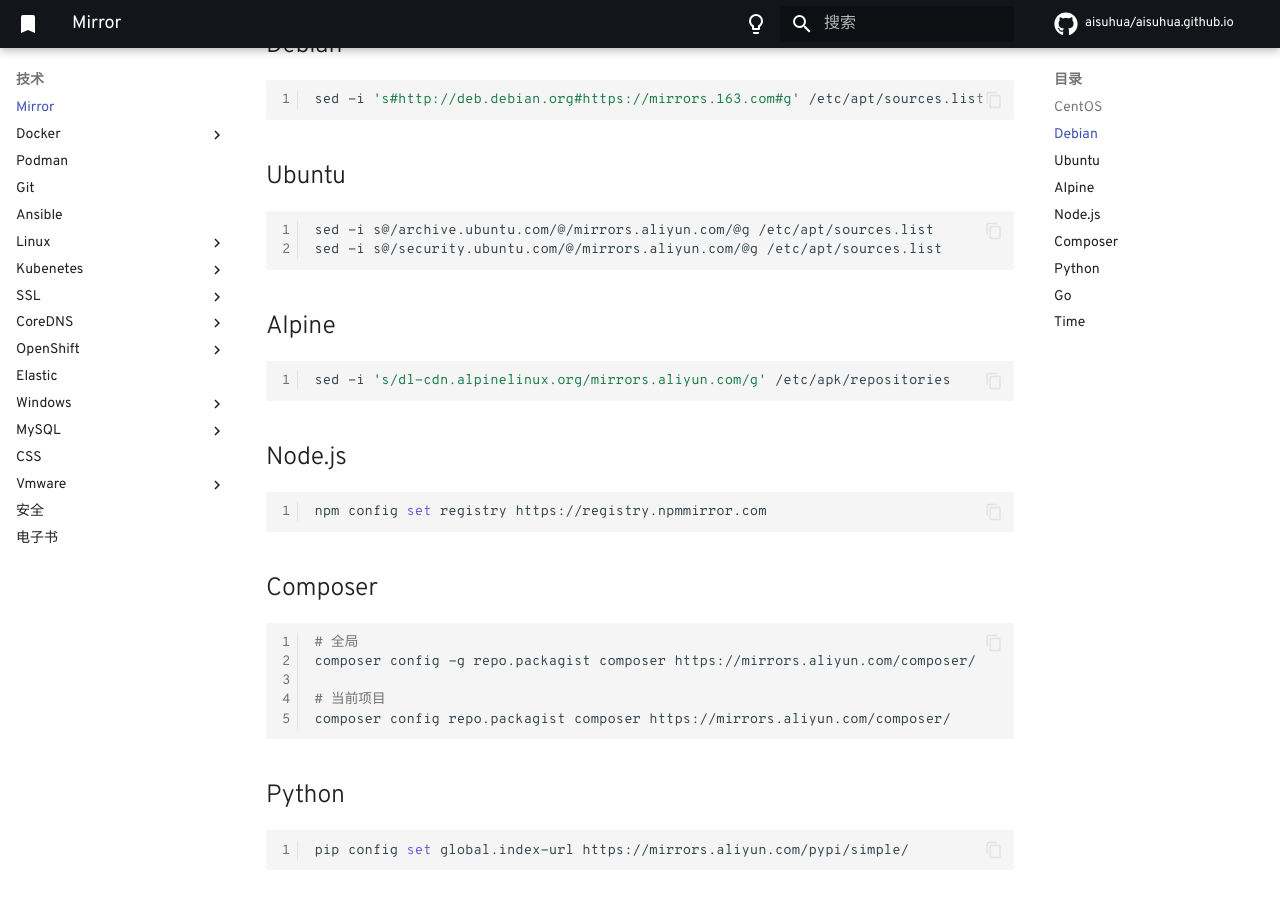
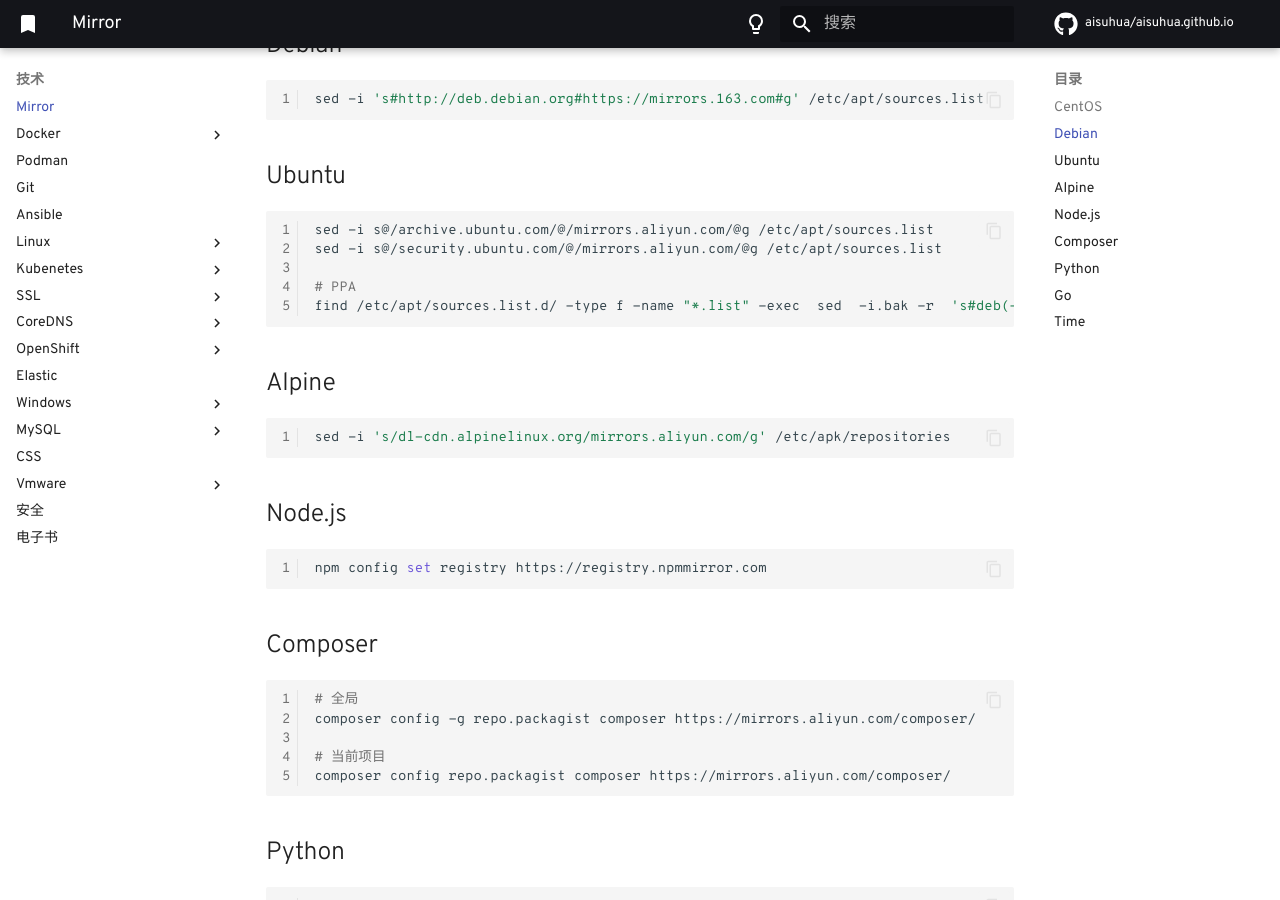
Before and after one commit to aisuhua/aisuhua.github.io, an MkDocs documentation site: the page built from docs/mirror.md, in a window 1280 px wide and 900 px high, scrolled down 700 px. Built offline with MkDocs 1.6.1 and Material for MkDocs 9.7.7, drawn with Linux system fonts in a browser that asks for light colours; comment, search, counter and statistics services are not loaded.

Commit message:
mirror.md

````diff
--- a/docs/mirror.md
+++ b/docs/mirror.md
@@ -35,6 +35,9 @@
 ```sh
 sed -i s@/archive.ubuntu.com/@/mirrors.aliyun.com/@g /etc/apt/sources.list
 sed -i s@/security.ubuntu.com/@/mirrors.aliyun.com/@g /etc/apt/sources.list
+
+# PPA
+find /etc/apt/sources.list.d/ -type f -name "*.list" -exec  sed  -i.bak -r  's#deb(-src)?\s*http(s)?://ppa.launchpad.net#deb\1 https\2://launchpad.proxy.ustclug.org#ig' {} \;
 ```
 
 ## Alpine
````
